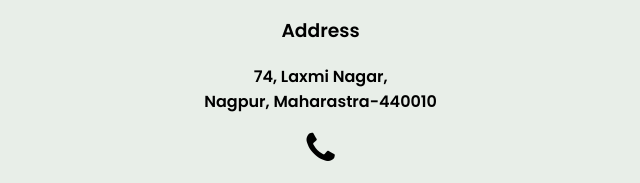
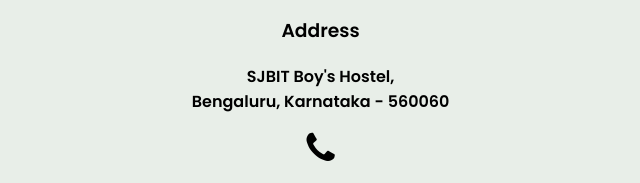
Before and after one commit to rghvgrv/AnonymousHope, a plain HTML site: page index.html in a window 1280 px wide. Shown: the part 717-900 px from the top of the page, 633-1273 px from the left. Drawn offline with Linux system fonts and the light colour scheme.

Commit message:
Update index.html

```diff
--- a/index.html
+++ b/index.html
@@ -92,7 +92,7 @@
                         </div>
                         <div class="text">
                             <h3>Address</h3>
-                            <p>74, Laxmi Nagar,<br />Nagpur, Maharastra-440010</p>
+                            <p>SJBIT Boy's Hostel,<br />Bengaluru, Karnataka - 560060</p>
                         </div>
                     </div>
                     <div class="c-box">
```
